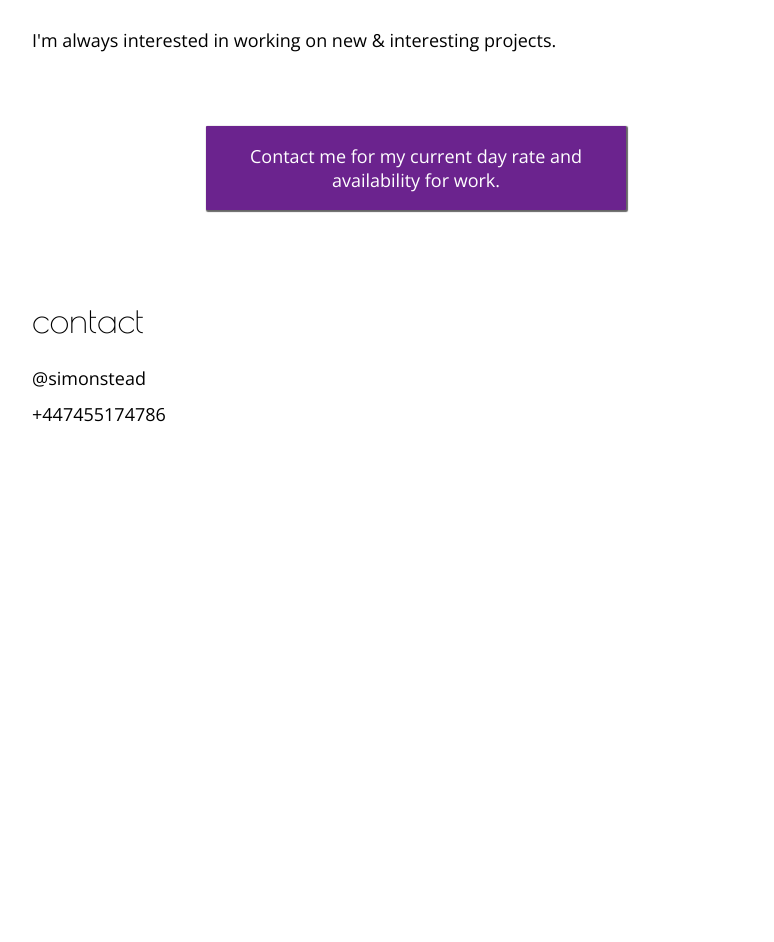
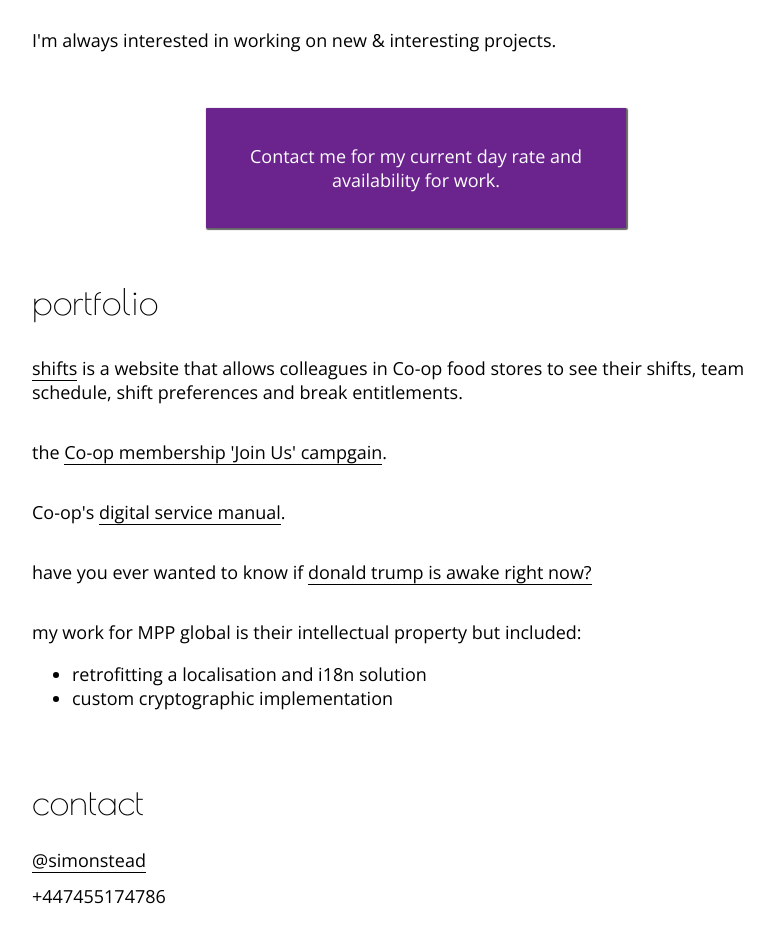
Before and after one commit to simonstead/work-homepage, a React (Create React App) app: page / in a window 1280 px wide. Shown: the part 780-1722 px from the top of the page, without its empty margins (224-998 px from the left). Before the commit the page ends 1253 px from the top, so only its background shows below. Built offline with nearby package versions, Linux system fonts and the light colour scheme.

Commit message:
add portfolio section and refactor some components

```diff
--- a/src/App.css
+++ b/src/App.css
@@ -46,6 +46,7 @@
 a {
   text-decoration: none;
   color: black;
+  border-bottom: 1px solid black;
 }
 
 .Nav a {
@@ -100,7 +101,6 @@ a {
 }
 
 .Button {
-  color: white;
   background-color: #6b238e;
   border-radius: 1px;
   padding: 1em;
@@ -111,6 +111,11 @@ a {
   margin: 2em auto;
 }
 
+.Button a {
+  color: white;
+  border-bottom: 0;
+}
+
 .Button:hover {
   background-color: #783999;
 }
--- a/src/App.js
+++ b/src/App.js
@@ -1,41 +1,7 @@
 import React, { Component } from 'react';
 import './App.css';
-
-const Header = () => (
-  <div className="Header">
-    <h1 className="Logo">S</h1>
-    <nav>
-      <ul className="Nav">
-        <li>
-          <a href="#work">work</a>
-        </li>
-        <li>
-          <a href="#contact">contact</a>
-        </li>
-      </ul>
-    </nav>
-  </div>
-);
-
-const Contact = () => (
-  <div id="contact">
-    <h1 className="SectionTitle">contact</h1>
-    <div className="SectionContent">
-      <ul className="ContactList">
-        <li>
-          <a
-            target="_blank"
-            rel="noopener noreferrer"
-            href="https://github.com/simonstead"
-          >
-            @simonstead
-          </a>
-        </li>
-        <li>+447455174786</li>
-      </ul>
-    </div>
-  </div>
-);
+import Header from './Header';
+import Contact from './Contact';
 
 const Work = () => (
   <div id="work">
@@ -68,12 +34,64 @@ const Work = () => (
   </div>
 );
 
+const Portfolio = () => (
+  <div id="portfolio">
+    <h1 className="SectionTitle">portfolio</h1>
+    <p>
+      <a
+        href="https://digitalblog.coop.co.uk/2018/04/23/shifts-is-now-available-to-all-food-store-colleagues/"
+        target="_blank"
+        rel="noopener noreferrer"
+      >
+        shifts
+      </a>{' '}
+      is a website that allows colleagues in Co-op food stores to see their
+      shifts, team schedule, shift preferences and break entitlements.
+    </p>
+    <p>
+      the{' '}
+      <a
+        href="https://www.coop.co.uk/membership/join-us"
+        target="_blank"
+        rel="noopener noreferrer"
+      >
+        Co-op membership 'Join Us' campgain
+      </a>.
+    </p>
+    <p>
+      Co-op's{' '}
+      <a
+        href="https://digital-service-manual.herokuapp.com/"
+        target="_blank"
+        rel="noopener noreferrer"
+      >
+        digital service manual
+      </a>.
+    </p>
+    <p>
+      have you ever wanted to know if{' '}
+      <a
+        href="https://isdonaldtrumpawake.herokuapp.com/"
+        target="_blank"
+        rel="noopener noreferrer"
+      >
+        donald trump is awake right now?
+      </a>
+    </p>
+    <div>
+      <p>my work for MPP global is their intellectual property but included:</p>
+      <ul>
+        <li>retrofitting a localisation and i18n solution</li>
+        <li>custom cryptographic implementation</li>
+      </ul>
+    </div>
+  </div>
+);
+
 const CallToAction = () => (
-  <div>
+  <div className="Button">
     <a href="mailto:simonstead@me.com">
-      <div className="Button">
-        Contact me for my current day rate and availability for work.
-      </div>
+      <p>Contact me for my current day rate and availability for work.</p>
     </a>
   </div>
 );
@@ -86,6 +104,7 @@ class App extends Component {
         <div className="Content">
           <Work />
           <CallToAction />
+          <Portfolio />
           <Contact />
         </div>
       </div>
--- /dev/null
+++ b/src/Contact.js
@@ -0,0 +1,22 @@
+import React from 'react';
+
+export const Contact = () => (
+  <div id="contact">
+    <h1 className="SectionTitle">contact</h1>
+    <div className="SectionContent">
+      <ul className="ContactList">
+        <li>
+          <a
+            target="_blank"
+            rel="noopener noreferrer"
+            href="https://github.com/simonstead"
+          >
+            @simonstead
+          </a>
+        </li>
+        <li>+447455174786</li>
+      </ul>
+    </div>
+  </div>
+);
+export default Contact;
--- /dev/null
+++ b/src/Header.js
@@ -0,0 +1,22 @@
+import React from 'react';
+
+export const Header = () => (
+  <div className="Header">
+    <h1 className="Logo">S</h1>
+    <nav>
+      <ul className="Nav">
+        <li>
+          <a href="#work">work</a>
+        </li>
+        <li>
+          <a href="#portfolio">portfolio</a>
+        </li>
+        <li>
+          <a href="#contact">contact</a>
+        </li>
+      </ul>
+    </nav>
+  </div>
+);
+
+export default Header;
```
